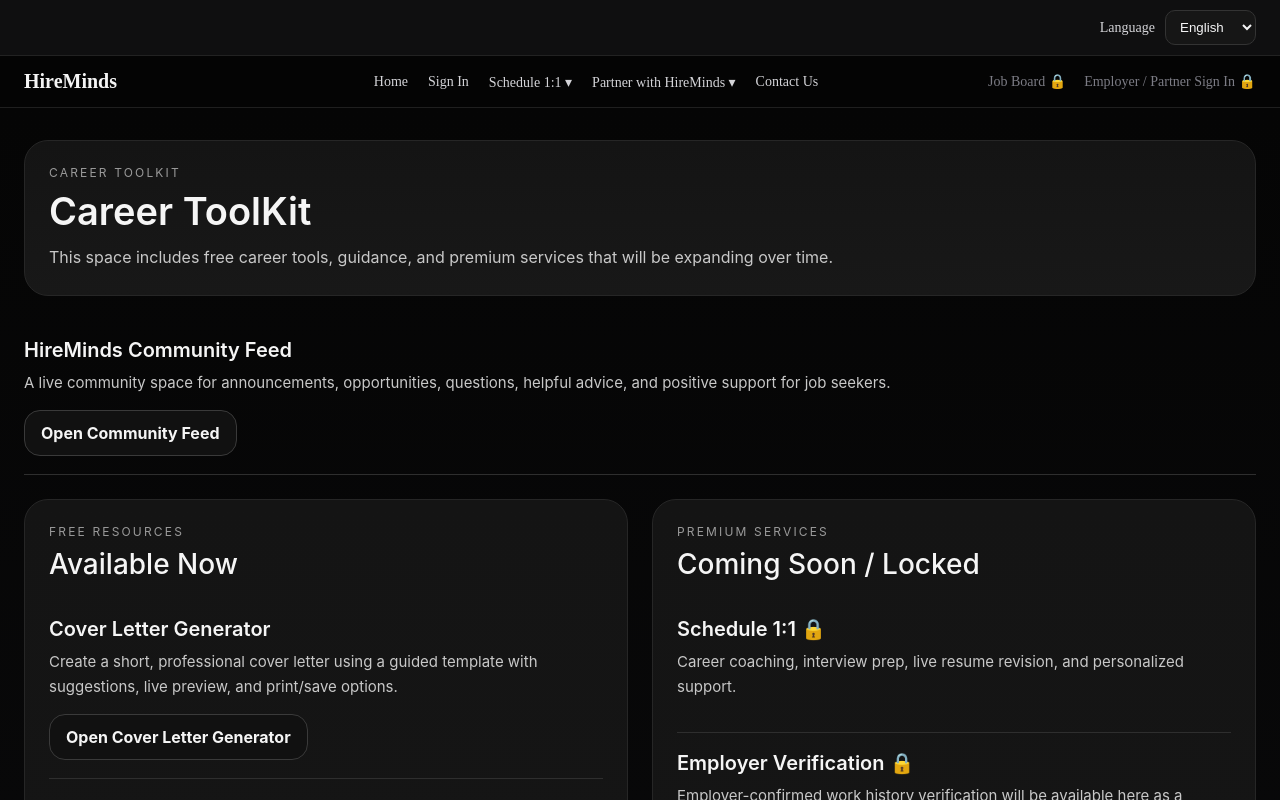
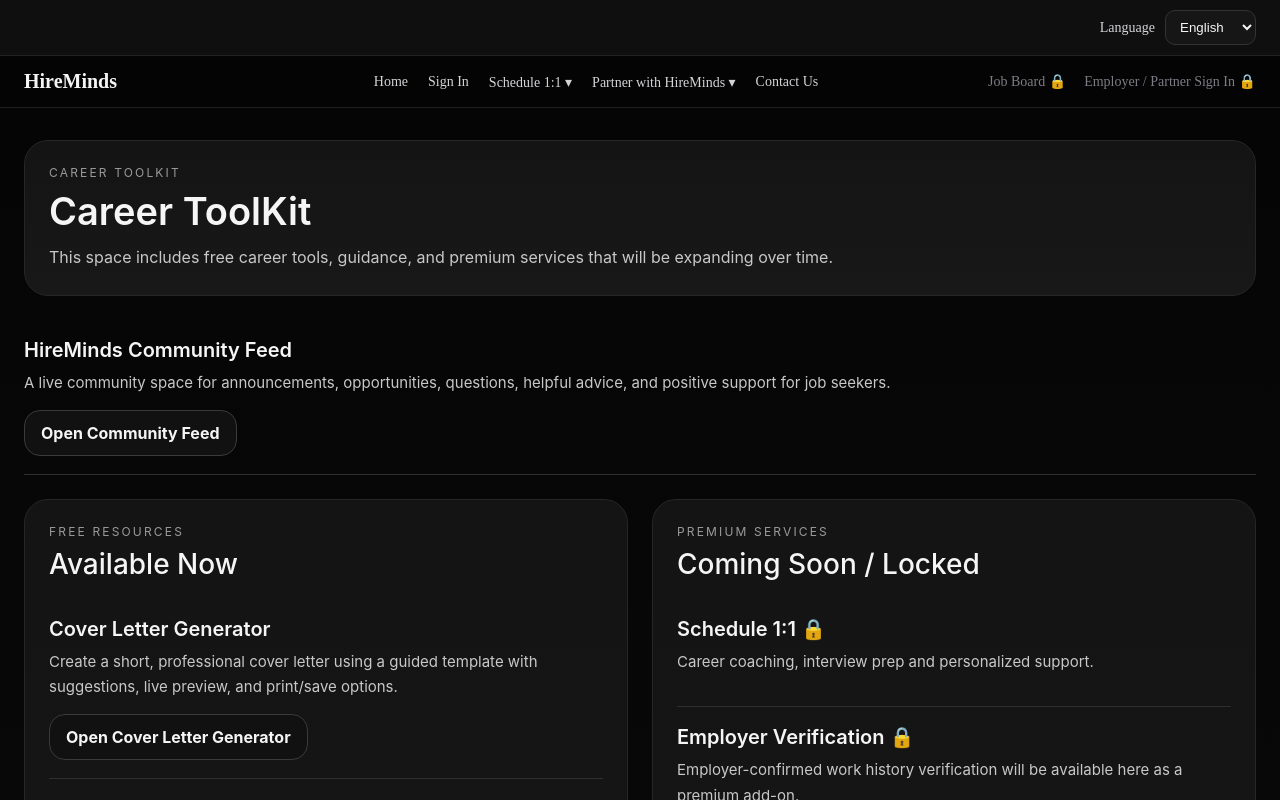
Before and after one commit to UrMizery/hireminds-platform, a Next.js app: page /career-toolkit in a window 1280 px wide. Shown: the top 800 px of the page. Built offline with nearby package versions, Linux system fonts and the light colour scheme; no server answers.

Commit message:
Update page.tsx

```diff
--- a/app/career-toolkit/page.tsx
+++ b/app/career-toolkit/page.tsx
@@ -105,7 +105,7 @@ export default function CareertoolKit() {
             <div style={styles.item}>
               <h3 style={styles.itemTitle}>Schedule 1:1 🔒</h3>
               <p style={styles.itemText}>
-                Career coaching, interview prep, live resume revision, and personalized support.
+                Career coaching, interview prep and personalized support.
               </p>
             </div>
 
```
